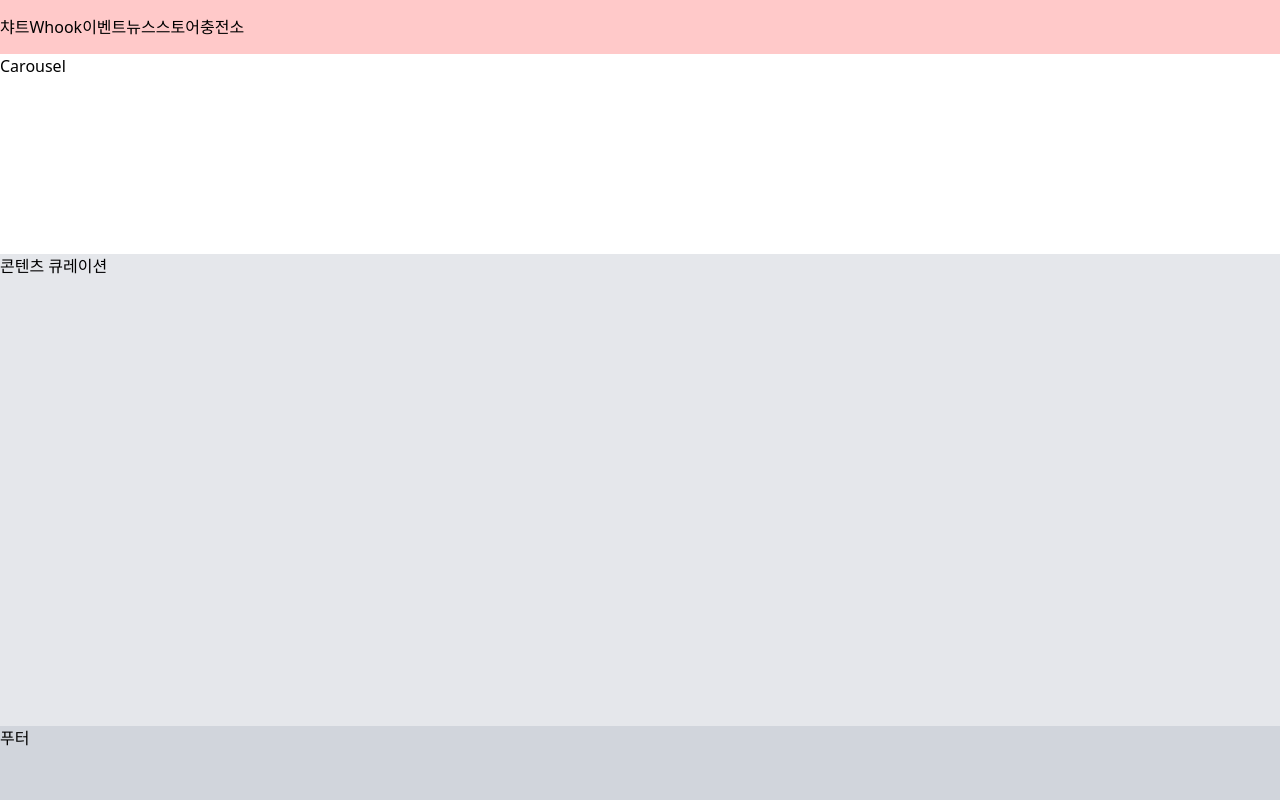
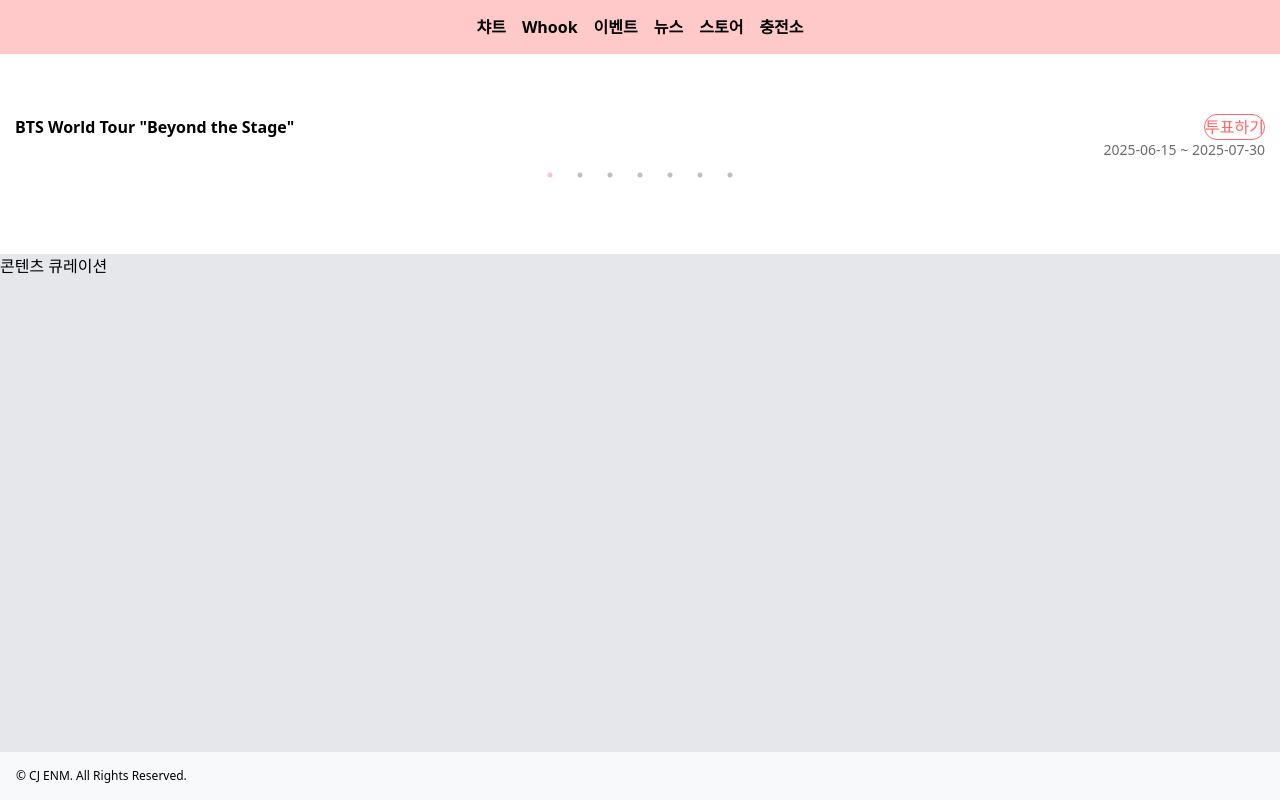
Before and after one commit to gusdn3477/hanteo_global_assignment, a React (Vite) app: page / in a window 1280 px wide. Built offline with nearby package versions, Linux system fonts and the light colour scheme.

Commit message:
feat: Carousel 배치 & 자잘한 스타일 수정

```diff
--- a/src/App.tsx
+++ b/src/App.tsx
@@ -1,55 +1,26 @@
-import { useState } from 'react';
+import Carousel from './components/Carousel';
+import { headerMenu } from './data/headerMenu';
 
-const headerMenu = [
-  {
-    id: 1,
-    title: '챠트',
-    url: 'charts',
-  },
-  {
-    id: 2,
-    title: 'Whook',
-    url: 'whook',
-  },
-  {
-    id: 3,
-    title: '이벤트',
-    url: 'events',
-  },
-  {
-    id: 4,
-    title: '뉴스',
-    url: 'news',
-  },
-  {
-    id: 5,
-    title: '스토어',
-    url: 'store',
-  },
-  {
-    id: 6,
-    title: '충전소',
-    url: 'charge',
-  },
-];
 function App() {
-  const [count, setCount] = useState(0);
-
   return (
     <div className="flex h-full w-full flex-col">
-      <header className="h-[54px] bg-red-200">
-        <ul className="flex h-full">
+      <header className="h-[54px] bg-red-200 p-2">
+        <ul className="flex h-full justify-center gap-4">
           {headerMenu.map((menu) => (
-            <li key={menu.id} className="flex items-center">
+            <li key={menu.id} className="flex items-center font-extrabold">
               {menu.title}
             </li>
           ))}
         </ul>
       </header>
-      <div className="h-[200px]">Carousel</div>
+      <div className="h-[200px]">
+        <Carousel />
+      </div>
       <div className="flex-1 overflow-y-auto bg-gray-200">콘텐츠 큐레이션</div>
 
-      <footer className="h-[74px] bg-gray-300">푸터</footer>
+      <footer className="flex gap-8 bg-[#f8f9fa] px-4 py-4">
+        <span className="text-neutral-secondary text-xs">© CJ ENM. All Rights Reserved.</span>
+      </footer>
     </div>
   );
 }
```
